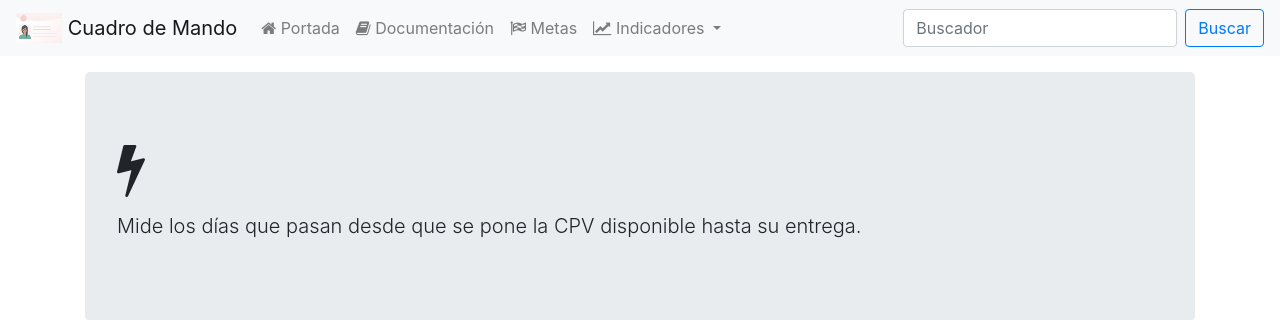
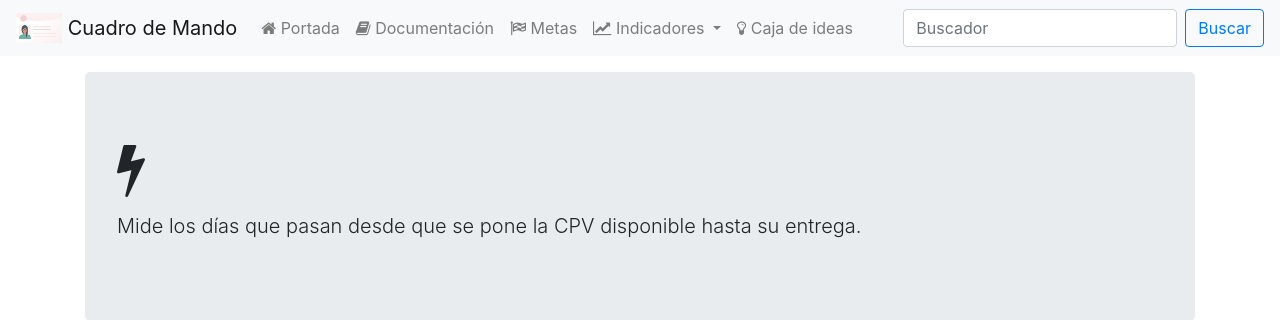
Before and after one commit to SGC-Tlaxcala/cerebro, a Django app: template src/apps/cecyrd/templates/cecyrd/index.html in a window 1280 px wide. Shown: the top 320 px of the page. Run offline with Django 3.2, Linux system fonts and the light colour scheme; the template is opened without the code that fills it, so the values that code supplies are empty; parts of the project's set-up code (start-up, migrations or seed data) failed here and were passed over; some libraries are stand-ins or nearby versions.

Commit message:
Inicio de la caja de las ideas

```diff
--- a/src/apps/templates/partials/_navbar.html
+++ b/src/apps/templates/partials/_navbar.html
@@ -51,6 +51,10 @@
           </div>
         </li>
 
+        <li class="nav-item">
+          <a href="#" class="nav-link"><i class="fa fa-lightbulb-o"></i> Caja de ideas</a>
+        </li>
+
       </ul>
       <form class="form-inline my-2 my-lg-0"  method="get" action="{% url 'docs:buscador' %}">
         <input class="form-control mr-sm-2" type="text" name="q" id="id_q" placeholder="Buscador" aria-label="Search">
```
